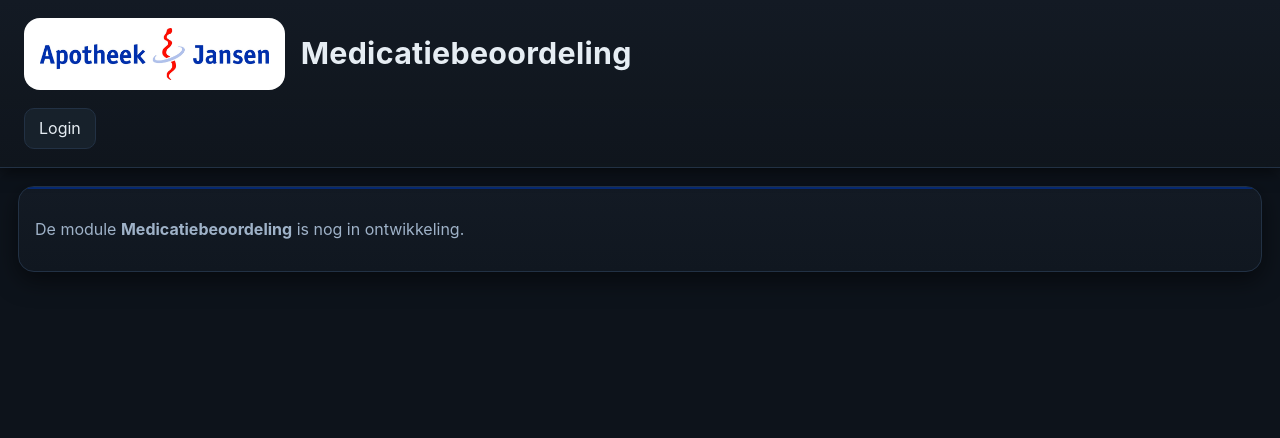
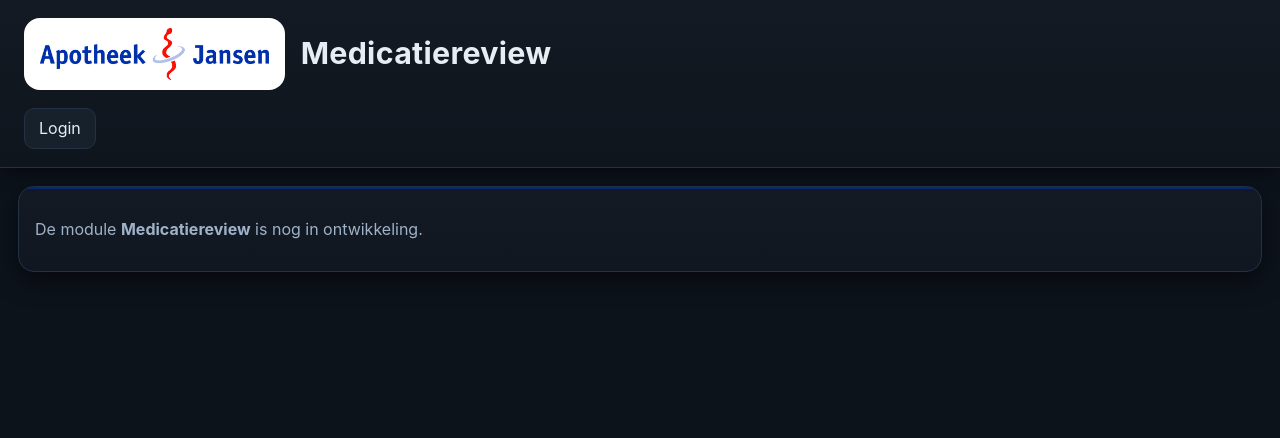
Before and after one commit to SemdeGroot/RoosterLive, a Django app: template core/templates/medicatiebeoordeling/index.html in a window 1280 px wide. Shown: the top 438 px of the page. Run offline with Django 5.2, Linux system fonts and the light colour scheme; the template is opened without the code that fills it, so the values that code supplies are empty; parts of the project's set-up code (start-up, migrations or seed data) failed here and were passed over.

Commit message:
update medreviw title

```diff
--- a/core/templates/medicatiebeoordeling/index.html
+++ b/core/templates/medicatiebeoordeling/index.html
@@ -1,8 +1,8 @@
 {% extends "base.html" %}
 {% load static %}
 
-{% block title %}Medicatiebeoordeling{% endblock %}
-{% block header_title %}Medicatiebeoordeling{% endblock %}
+{% block title %}Medicatiereview{% endblock %}
+{% block header_title %}Medicatiereview{% endblock %}
 
 {% block head %}
   <link rel="stylesheet" href="{% static 'css/medicatiebeoordeling/medicatiebeoordeling.css' %}">
@@ -11,7 +11,7 @@
 {% block content %}
 <div class="card" style="padding:16px;">
   <p style="color:var(--muted);">
-    De module <strong>Medicatiebeoordeling</strong> is nog in ontwikkeling.
+    De module <strong>Medicatiereview</strong> is nog in ontwikkeling.
   </p>
 </div>
 {% endblock %}
--- a/core/tiles.py
+++ b/core/tiles.py
@@ -23,7 +23,7 @@ def build_tiles(user):
     if can(user, "can_view_av_nazendingen"):
         tiles.append({"name": "Nazendingen", "img": "nazendingen.png", "url_name": "nazendingen"})
     if can(user, "can_view_medicatiebeoordeling"):
-        tiles.append({"name": "Medicatiebeoordeling", "img": "medicatiebeoordeling.png", "url_name": "medicatiebeoordeling"})
+        tiles.append({"name": "Medicatiereview", "img": "medicatiebeoordeling.png", "url_name": "medicatiebeoordeling"})
     if can(user, "can_access_admin"):
         tiles.append({"name": "Beheer", "img": "beheer.png", "url_name": "admin_panel"})
 
--- a/core/views/_helpers.py
+++ b/core/views/_helpers.py
@@ -79,7 +79,7 @@ PERM_SECTIONS = [
     ("Nieuws",        ["can_view_news", "can_upload_news"]),
     ("Voorraad",      ["can_view_av_medications", "can_upload_voorraad"]),
     ("Nazendingen",   ["can_view_av_nazendingen", "can_upload_nazendingen"]),
-    ("Medicatiebeoordeling", ["can_view_medicatiebeoordeling", "can_perform_medicatiebeoordeling"]),
+    ("Medicatiereview", ["can_view_medicatiebeoordeling", "can_perform_medicatiebeoordeling"]),
     ("Beheer",        ["can_access_admin", "can_manage_users"]),
 ]
 
```
Also changed, not shown: core/templates/accounts/reset_password.html (added), db.sqlite3.
